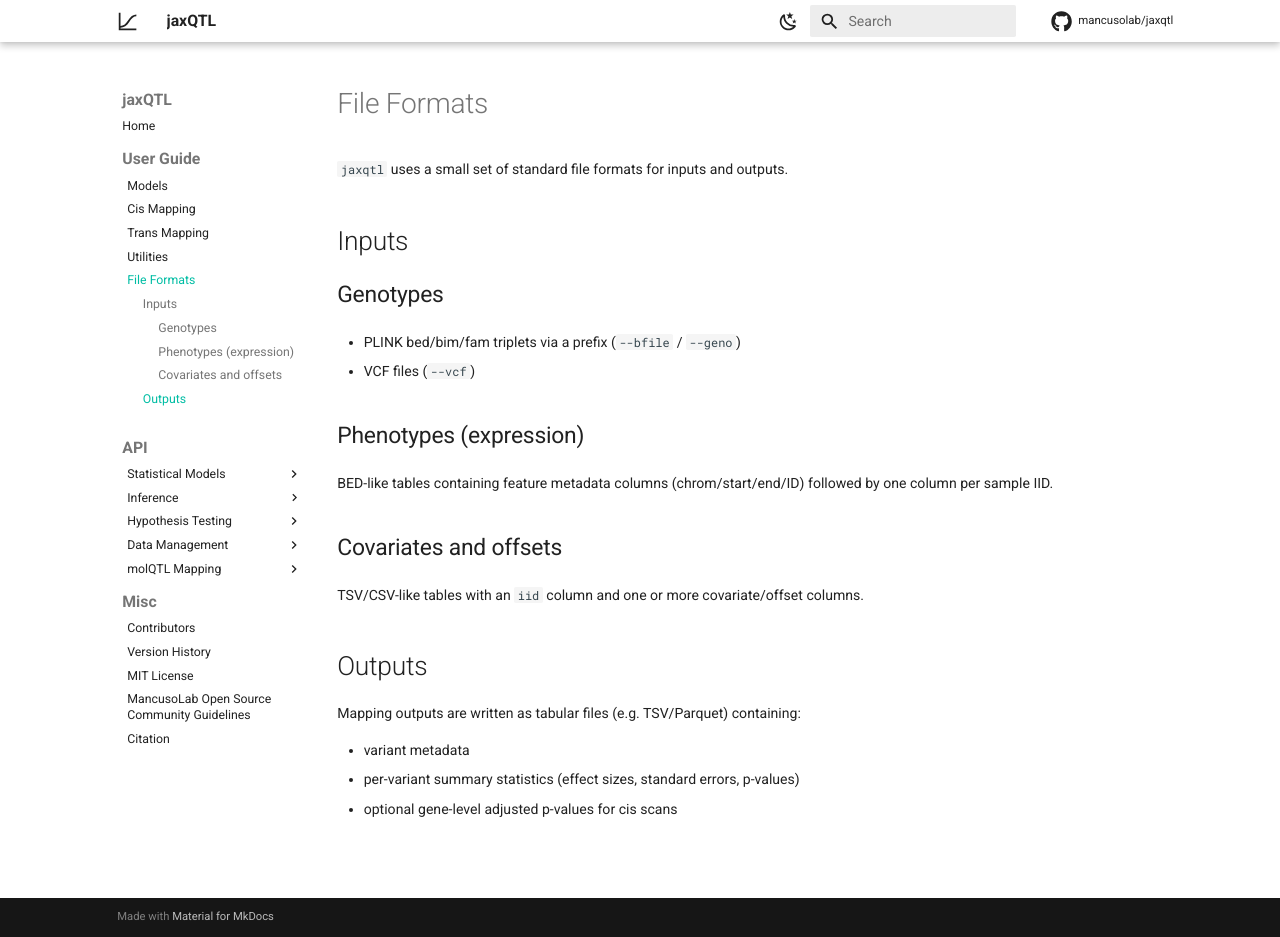
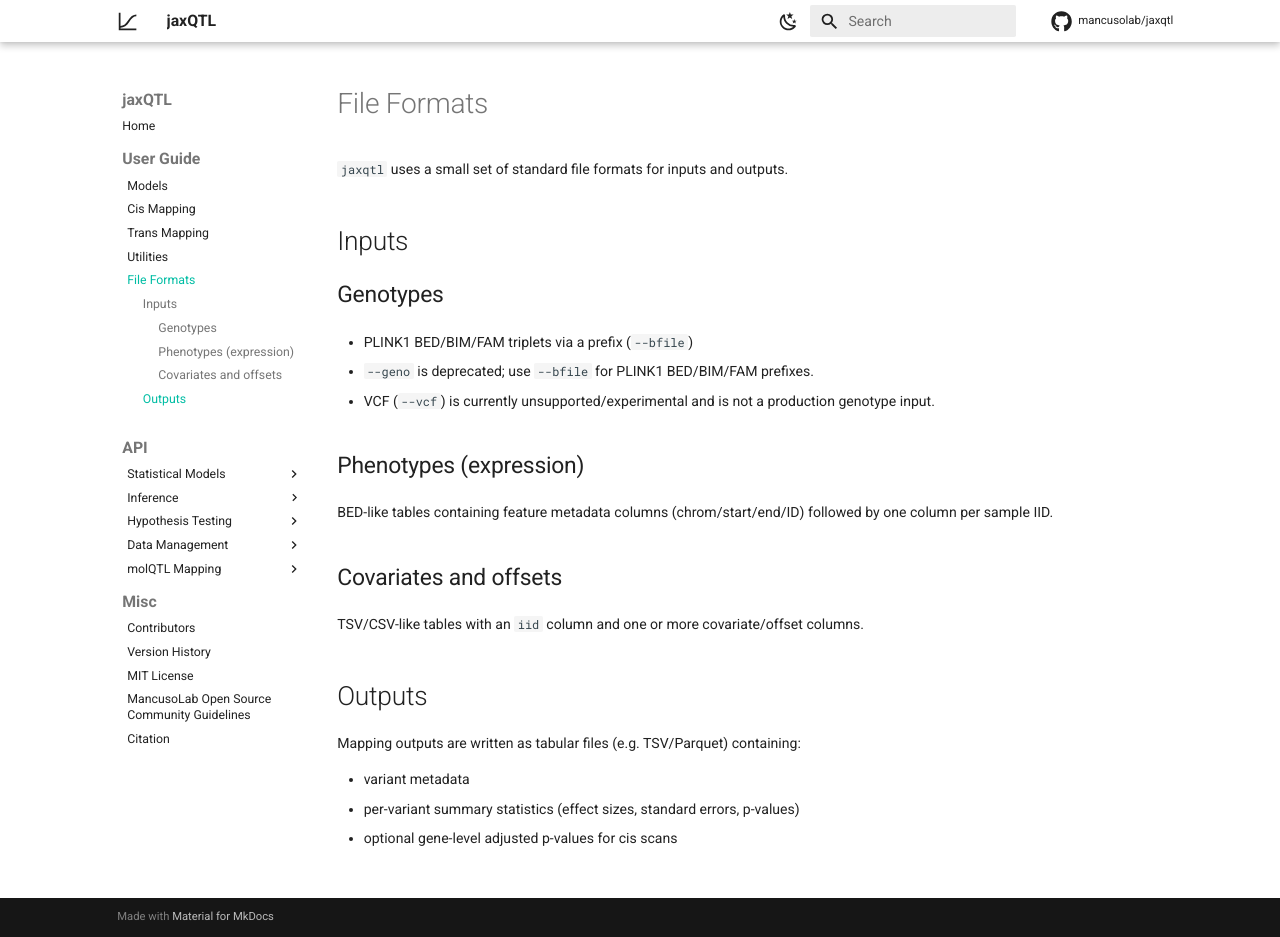
Before and after one commit to mancusolab/jaxqtl, an MkDocs documentation site: the page built from docs/guide/files.md, in a window 1280 px wide and 937 px high. Built offline with MkDocs 1.6.1 and Material for MkDocs 9.7.7, drawn with Linux system fonts in a browser that asks for light colours; comment, search, counter and statistics services are not loaded.

Commit message:
docs: clarify genoio cli input support

```diff
--- a/docs/guide/files.md
+++ b/docs/guide/files.md
@@ -6,8 +6,9 @@
 
 ### Genotypes
 
-- PLINK bed/bim/fam triplets via a prefix (`--bfile` / `--geno`)
-- VCF files (`--vcf`)
+- PLINK1 BED/BIM/FAM triplets via a prefix (`--bfile`)
+- `--geno` is deprecated; use `--bfile` for PLINK1 BED/BIM/FAM prefixes.
+- VCF (`--vcf`) is currently unsupported/experimental and is not a production genotype input.
 
 ### Phenotypes (expression)
 
```
Also changed, not shown: docs/guide/cis.md (+1 -1 lines), docs/index.md (+2 -1 lines), 2 other files.
